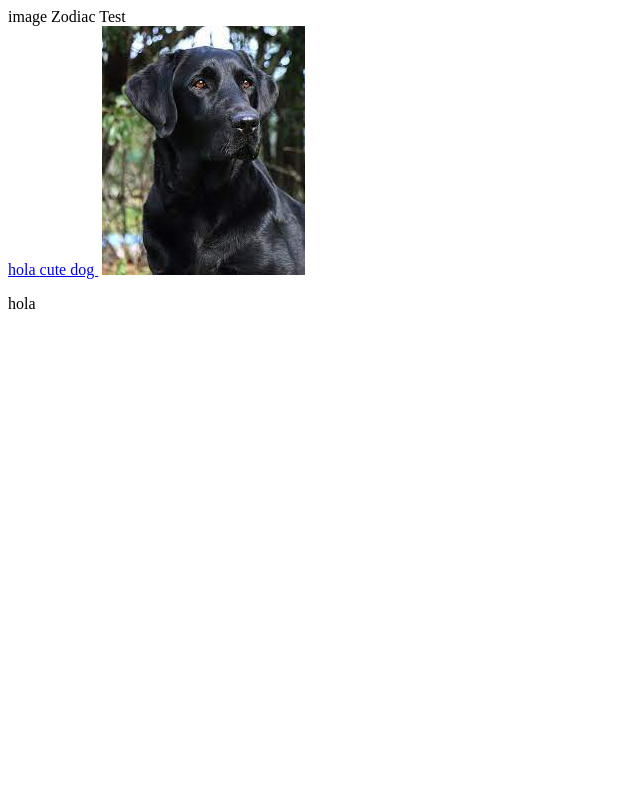
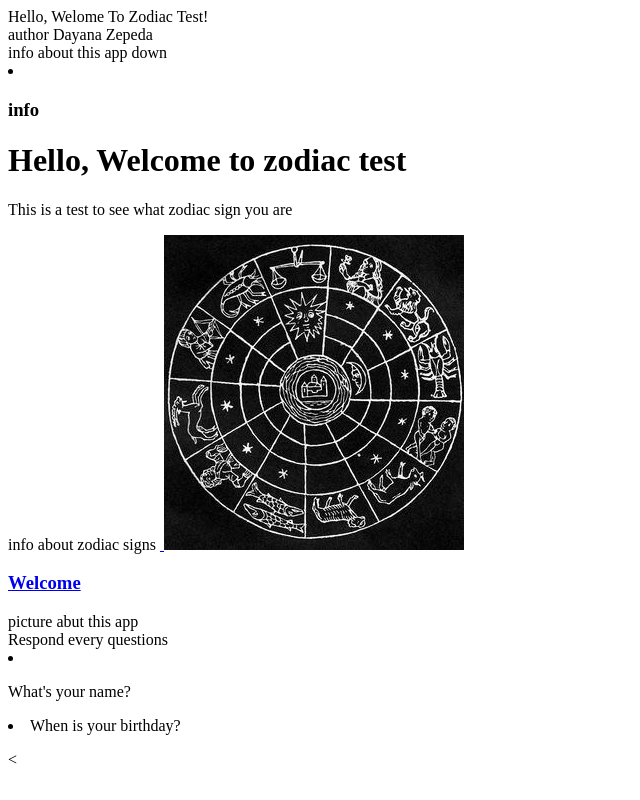
Before and after one commit to alexandrazep/CSS, a plain HTML site: page index.html in a window 1280 px wide. Shown: the whole page, without its empty margins (0-640 px from the left). Drawn offline with Linux system fonts and the light colour scheme.

Commit message:
Test this with Sam!

```diff
--- a/index.html
+++ b/index.html
@@ -1,33 +1,38 @@
 <!DOCTYPE html>
-<html>
+<html> Hello, Welome To Zodiac Test! </html>
+<div> author Dayana Zepeda</div>
+<link> info about this app down  </link>
   <body>
+    <li><h3>info </h3></li></a>
 
 
-  </body>
 
-image
-  Zodiac Test
 
 
 
 </header>
-
+  <h1>Hello, Welcome to zodiac test </h1>
+  <p>This is a test to see what zodiac sign you are</p>
  <main>
 
 <div>
   <a>
-    <a href="https://www.youtube.com/watch?v=mOB0T6_ayo8"> hola </a>
-    <a>
-    <a href="https://www.levante-emv.com/vida-y-estilo/mascotas/2022/12/14/perros-palabra-por-que-se-le-llama-asi-dv-79950593.html"> cute dog </a>
+    <a href="https://www.youtube.com/watch?v=AgW1BojWj3M">  </a>info about zodiac signs</a>
+    <a href= </a>
       <img>
-<img src ="dog.jpeg">
+<img src ="zodiacimagen.jpg">
 
+      <h3> Welcome</h3>
 
-</div>
-   <p>
-   hola
-   </p>
+<!-- </div> -->
 
+                <a>   picture abut this app</a>
+<div> Respond every questions</div>
+
+     <li> <p>
+     What's your name?</li>
+     <li> When is your birthday?</li>
+   </p><
 
 
 
```
Also changed, not shown: zodiacimagen.jpg (added).
